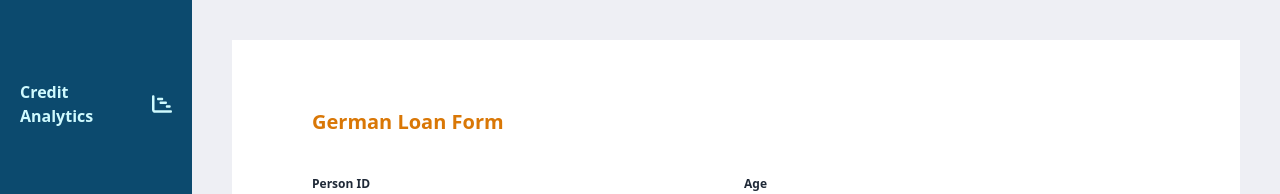
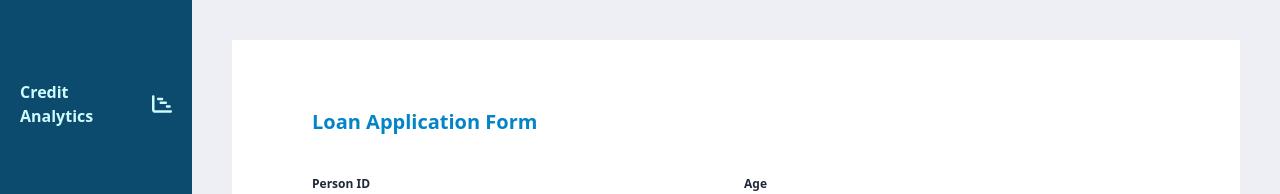
Before and after one commit to KobinaKorankye/credit-ui, a React (Vite) app: page /german in a window 1280 px wide. Shown: the top 194 px of the page. Built offline with nearby package versions, Linux system fonts and the light colour scheme; no server answers.

Commit message:
Remove all references to german and adehyeman

```diff
--- a/src/pages/AdehyemanForm.jsx
+++ b/src/pages/AdehyemanForm.jsx
@@ -200,7 +200,7 @@ export default function AdehyemanForm() {
           </div>
         ) : (
           <div className="bg-white flex flex-col items-start w-full pt-10 h-full overflow-y-scroll px-20">
-            <div className="text-xl py-2 font-semibold my-5 text-amber-600">
+            <div className="text-xl py-2 font-semibold my-5 text-sky-600">
               Loan Application Form
             </div>
             <Formik
--- a/src/pages/GermanForm.jsx
+++ b/src/pages/GermanForm.jsx
@@ -194,8 +194,8 @@ export default function GermanForm() {
           </div>
         ) : (
           <div className="bg-white flex flex-col items-start w-full pt-10 h-full overflow-y-scroll px-20">
-            <div className="text-xl py-2 font-semibold my-5 text-amber-600">
-              German Loan Form
+            <div className="text-xl py-2 font-semibold my-5 text-sky-600">
+              Loan Application Form
             </div>
             <Formik
               initialValues={formEntry || initialValues}
```
